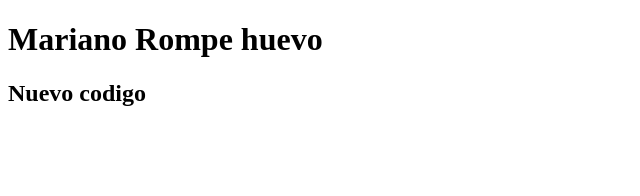
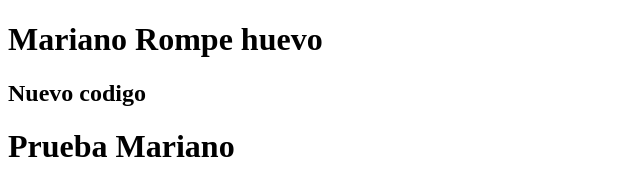
Before and after one commit to eruotolo/codigomariano, a plain HTML site: page index.html in a window 1280 px wide. Shown: the whole page, without its empty margins (0-640 px from the left). Drawn offline with Linux system fonts and the light colour scheme.

Commit message:
V2 - 22/03/2023 - Agregue la linea h1 en el Index

```diff
--- a/index.html
+++ b/index.html
@@ -7,5 +7,6 @@
 <body>
     <h1>Mariano Rompe huevo</h1>
     <h2>Nuevo codigo</h2>
+    <h1>Prueba Mariano</h1>
 </body>
 </html>
```
